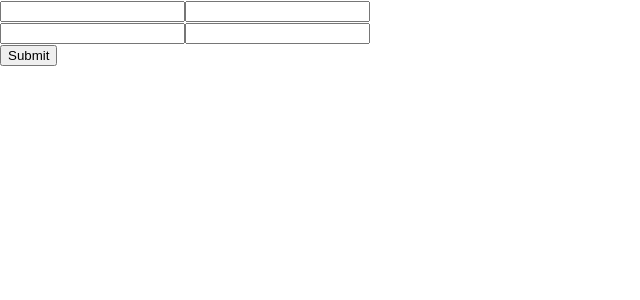
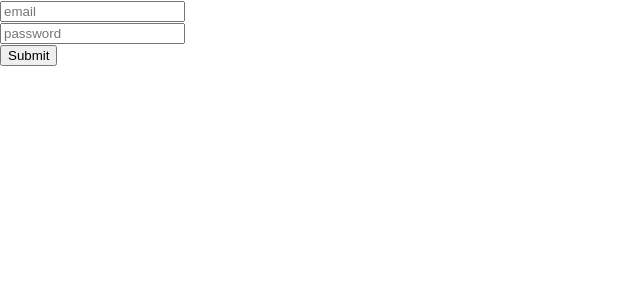
Before and after one commit to julietvt/react_pd2021, a React (Create React App) app: page / in a window 1280 px wide. Shown: the top 300 px of the page, without its empty margins (0-640 px from the left). Built offline with nearby package versions, Linux system fonts and the light colour scheme.

Commit message:
Login Form with Formik and validation schema

```diff
--- /dev/null
+++ b/src/forms/InputField/index.jsx
@@ -0,0 +1,17 @@
+import React from 'react';
+import { Field, ErrorMessage } from 'formik';
+
+function InputField(props){
+    const {name, ...rest} = props;
+    return(
+        <div>
+            <Field name={name}>
+                {({field, form, meta}) => {
+                    return <input {...field} {...rest} />;
+                }}
+            </Field>
+            <ErrorMessage name={props.name} component="div" />
+        </div>
+    );
+}
+export default InputField;
--- a/src/forms/LoginForm/index.jsx
+++ b/src/forms/LoginForm/index.jsx
@@ -1,6 +1,7 @@
 import React from 'react';
-import {Formik, Form, Field} from 'formik';
+import {Formik, Form, Field, ErrorMessage} from 'formik';
 import {LOGIN_SCHEMA} from '../../utils/validateLoginForm.js';
+import InputField from '../InputField/index.jsx';
 
 function LoginForm(props){
     const loginFromInitialValues = {
@@ -15,16 +16,13 @@ function LoginForm(props){
         <Formik
         initialValues={loginFromInitialValues}
         onSubmit = {loginFormHandlerSubmit}
-        validationSchema = {LOGIN_SCHEMA}>
+        //validationSchema = {LOGIN_SCHEMA}
+        >
         {formikProps => {
             return(
                 <Form>
-                    <input type="text" name="email" />
-                    <Field type="text" name="email" />
-                    <br />
-                    <input type="password" name="password" />
-                    <Field type="password" name="password" />
-                    <br />
+                    <InputField type="text" name="email" placeholder="email"/>
+                    <InputField type="password" name="password" placeholder="password"/>
                     <button type="submit">Submit</button>
                 </Form>
          );
--- a/src/utils/validateLoginForm.js
+++ b/src/utils/validateLoginForm.js
@@ -2,5 +2,5 @@ import * as yup from 'yup';
 
 export const LOGIN_SCHEMA = yup.object({
   email: yup.string().email().required,
-  password: yup.string().min(8).max(20).required(),
+  password: yup.string().required(),
 });
```
Also changed, not shown: src/utils/validationSchems.js (added, +26 -0 lines).
